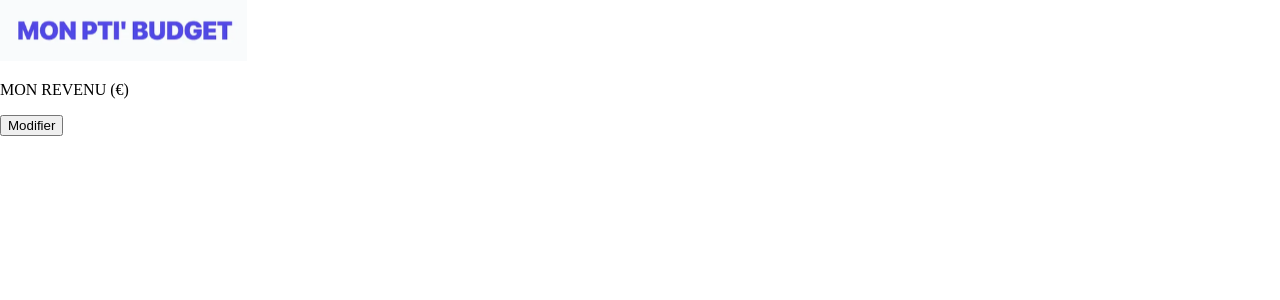
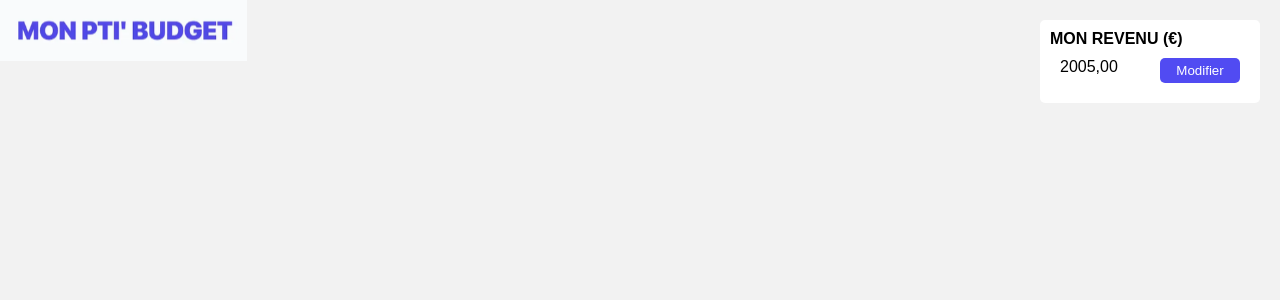
Before and after one commit to TEAM-FIRST-B1ESGI/ProjetAnnuel-2026, a PHP site: page / in a window 1280 px wide. Shown: the top 300 px of the page. Run offline with PHP 8.4, Linux system fonts and the light colour scheme.

Commit message:
HTML et CSS bloc revenu

```diff
--- a/assets/css/style.css
+++ b/assets/css/style.css
@@ -1,13 +1,43 @@
 body {
     margin: 0;
     padding: 0;
+    font-family: Arial, Helvetica, sans-serif;
+    background: #F2F2F2;
 }
+
+/*----------------COULEURS------------------/*
+#514BF2 bleu roi
+#35328C bleu foncé
+#181740 bleu marine
+#F2F2F2 grey
+#CEF2DE vert pâle
 
 /*----------------BLOC HEADER---------------*/
 .header {
     width: 100%;
+    display: flex;
+    justify-content: space-between;
 }
 
 .item-revenu {
-    width: 100px;
+    width: 200px;
+    margin: 20px;
+    padding: 10px;
+    border-radius: 5px;
+    background-color: white;
 }
+
+.btn-modifier {
+    width: 80px;
+    padding: 5px;
+    border: none;
+    border-radius: 5px;
+    color: white;
+    background-color: #514BF2;
+}
+
+.montant {
+    display: flex;
+    justify-content: space-between;
+    padding: 10px;
+}
--- a/index.php
+++ b/index.php
@@ -1,26 +1,35 @@
-<?php
-
-?>
 <!DOCTYPE html>
 <html lang="fr">
 <head>
     <meta charset="UTF-8">
     <meta name="viewport" content="width=device-width, initial-scale=1.0">
-    <link rel="stylesheet" href="assets/css/style.css">
+    <!--<link rel="stylesheet" href="assets/css/style.css">-->
+    <link rel="stylesheet" href="assets/css/style.css?php echo time(); ?>">
     <title>Titre de la page</title>
 </head>
 <body>
     <!--------Bloc nav---------->
     <div class="header">
-        <img class="logo" src="assets/img/logo.png"
+        <div>
+            <img class="logo" src="assets/img/logo.png">
+        </div>
         <div class="item-revenu">
-            <p>MON REVENU (€)</p>
-            <button>Modifier</button>
+            <strong>MON REVENU (€)</strong>
+            <div class="montant">
+                <div class="affichage-montant">
+                    2005,00
+                </div>
+                <button class="btn-modifier">Modifier</button>
+            </div>
         </div>
     </div>
 
 
     <!--------Bloc point dépense---------->
+    <section>
+        <div class="bloc-repartion-depenses"></div>
+        <div class="bloc-alertes"></div>
+    </section>
 
     <!--------Bloc fonctionnalité épargne restante---------->
 
```
